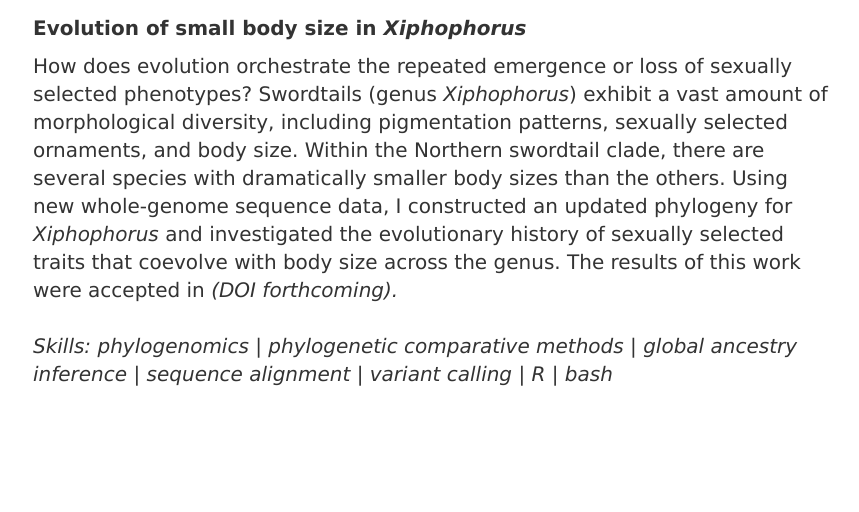
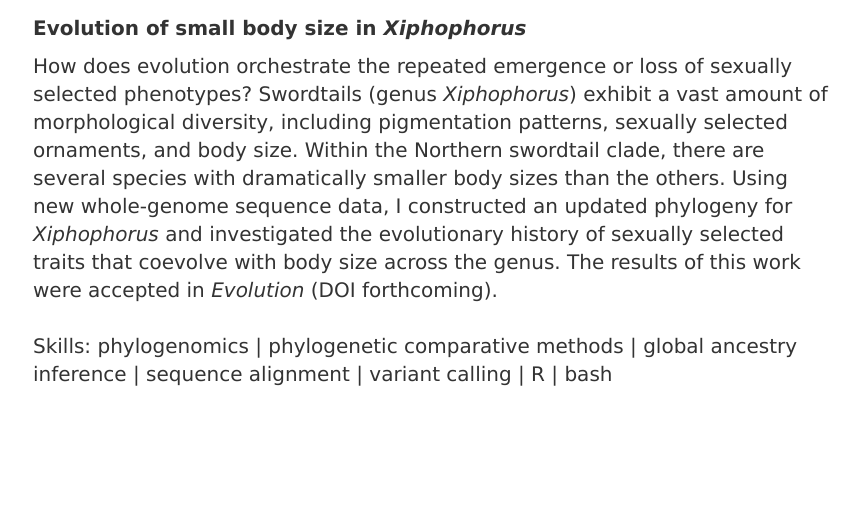
Before and after one commit to gpreising/gpreising.github.io, a Jekyll site: the page built from research/index.html, in a window 1280 px wide. Shown: the part 538-1050 px from the top of the page, without its empty margins (207-1066 px from the left). Built offline with Jekyll 4.4.1, drawn with Linux system fonts in a browser that asks for light colours.

Commit message:
fixed unmatched italic bracket

```diff
--- a/research/index.html
+++ b/research/index.html
@@ -14,7 +14,7 @@
 <img src="/img/ojfr.jpg" alt="ojfr" style="width:800px;height:355px;margin:10px 0px 10px 0px">
 <div class="research">
 	<p><strong>Evolution of small body size in <i>Xiphophorus</i></strong></p>
-	<p>How does evolution orchestrate the repeated emergence or loss of sexually selected phenotypes? Swordtails (genus <i>Xiphophorus</i>) exhibit a vast amount of morphological diversity, including pigmentation patterns, sexually selected ornaments, and body size. Within the Northern swordtail clade, there are several species with dramatically smaller body sizes than the others. Using new whole-genome sequence data, I constructed an updated phylogeny for <i>Xiphophorus</i> and investigated the evolutionary history of sexually selected traits that coevolve with body size across the genus. The results of this work were accepted in <i><Evolution/i> (DOI forthcoming).</p>
+	<p>How does evolution orchestrate the repeated emergence or loss of sexually selected phenotypes? Swordtails (genus <i>Xiphophorus</i>) exhibit a vast amount of morphological diversity, including pigmentation patterns, sexually selected ornaments, and body size. Within the Northern swordtail clade, there are several species with dramatically smaller body sizes than the others. Using new whole-genome sequence data, I constructed an updated phylogeny for <i>Xiphophorus</i> and investigated the evolutionary history of sexually selected traits that coevolve with body size across the genus. The results of this work were accepted in <i>Evolution</i> (DOI forthcoming).</p>
 	<br>
 	<p><span color="#7B7B7B">Skills: phylogenomics | phylogenetic comparative methods | global ancestry inference | sequence alignment | variant calling | R | bash</span></p>
 </div>
```
